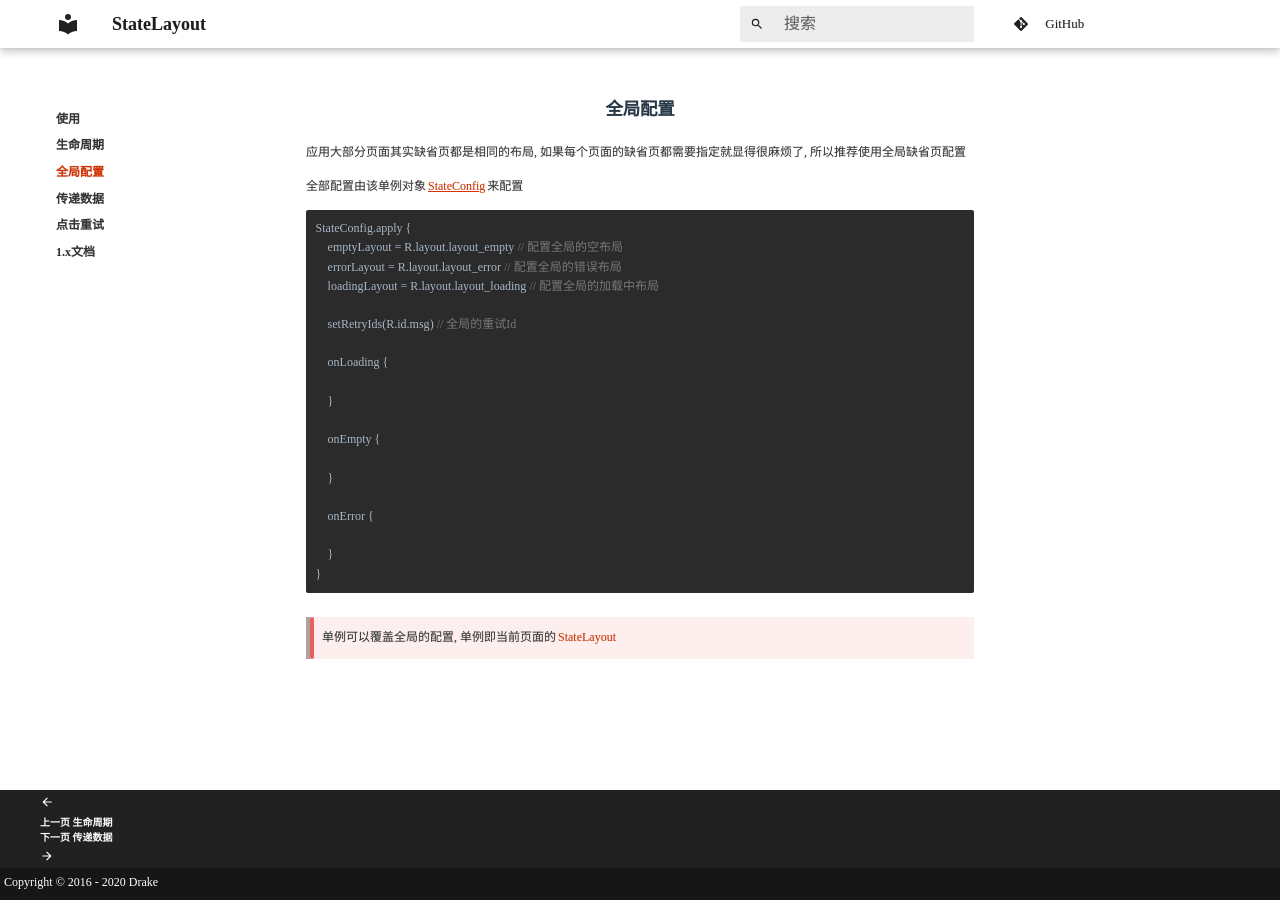
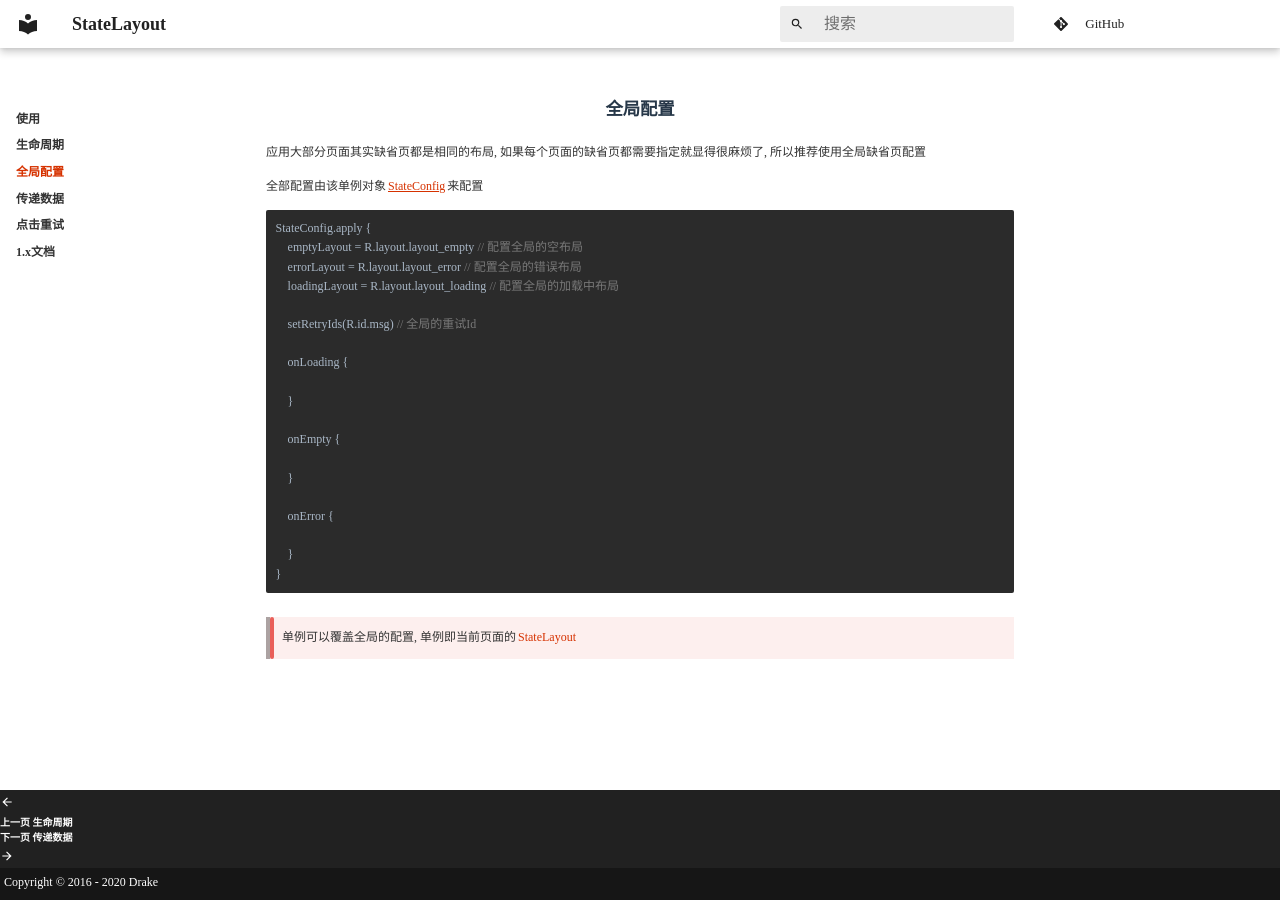
Before and after one commit to liangjingkanji/StateLayout, an MkDocs documentation site: the page built from docs/global.md, in a window 1280 px wide. Built offline with MkDocs 1.6.1 and Material for MkDocs 9.7.7, drawn with Linux system fonts in a browser that asks for light colours; some web fonts are replaced; comment, search, counter and statistics services are not loaded.

Commit message:
更新文档

```diff
--- a/docs/css/extra.css
+++ b/docs/css/extra.css
@@ -43,17 +43,26 @@
     font-weight: normal;
     font-style: normal;
 }
+@font-face{
+    font-family: 'HYZhengYuan';
+    src: local('HYZhengYuan'),
+         url('https://raw.githubusercontent.com/liangjingkanji/liangjingkanji/master/font/HYZhengYuan.ttf') format('truetype');
+    font-weight: normal;
+    font-style: normal;
+}
 * {
     -webkit-font-feature-settings: "liga" on, "calt" on;
     -webkit-font-smoothing: subpixel-antialiased;
     text-rendering: optimizeLegibility;
-    font-family: 'JetBrains Mono' !important;
-    text-shadow: #33333333 0px 0px 1px !important;
+    font-family: 'JetBrains Mono', "HYZhengYuan" !important;
 }
 
 /*布局*/
+.md-content {
+    max-width: 49.5rem;
+}
 .md-grid {
-    max-width: 120em !important;
+    max-width: 80rem;
 }
 
 /*表格*/
```
